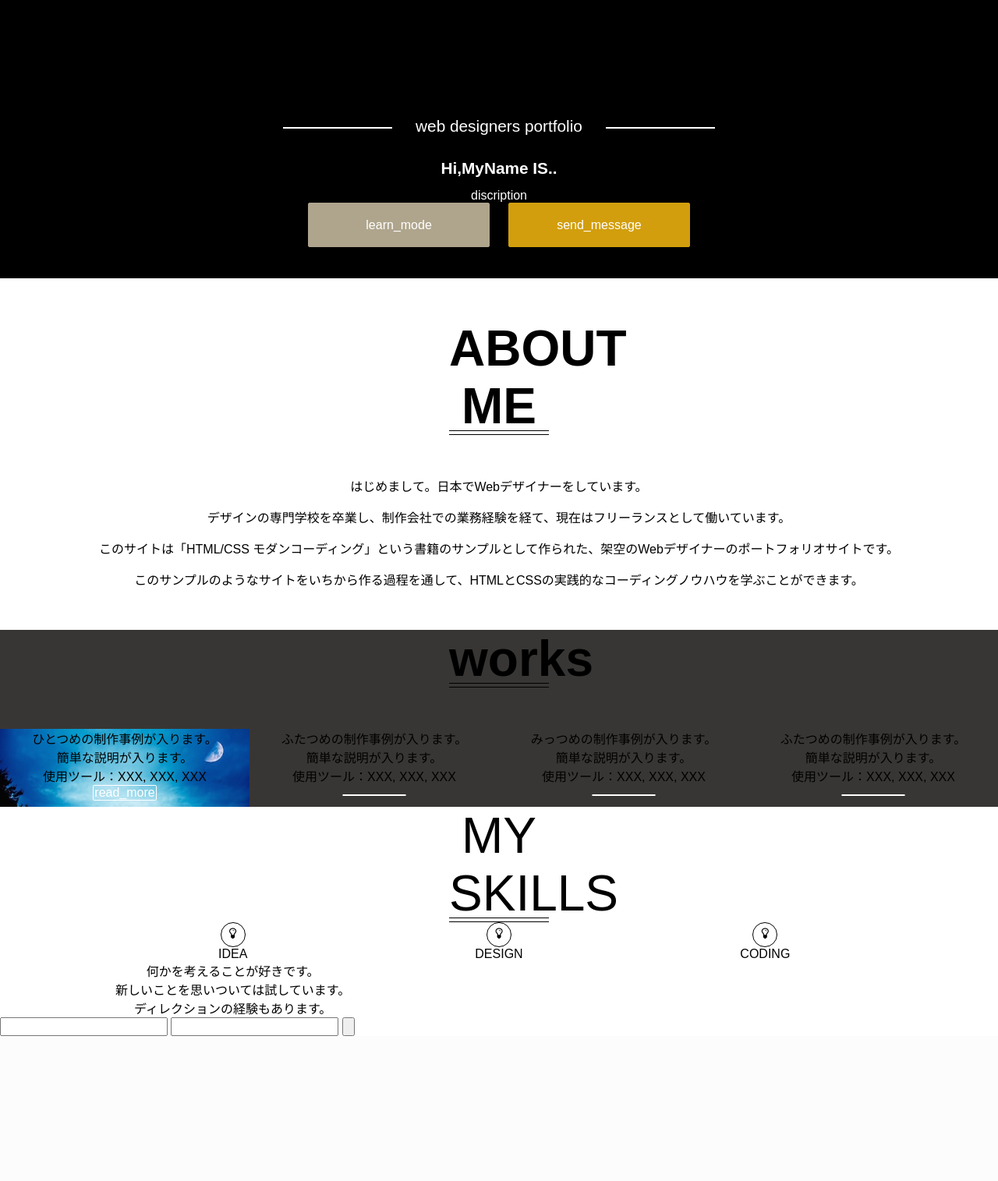
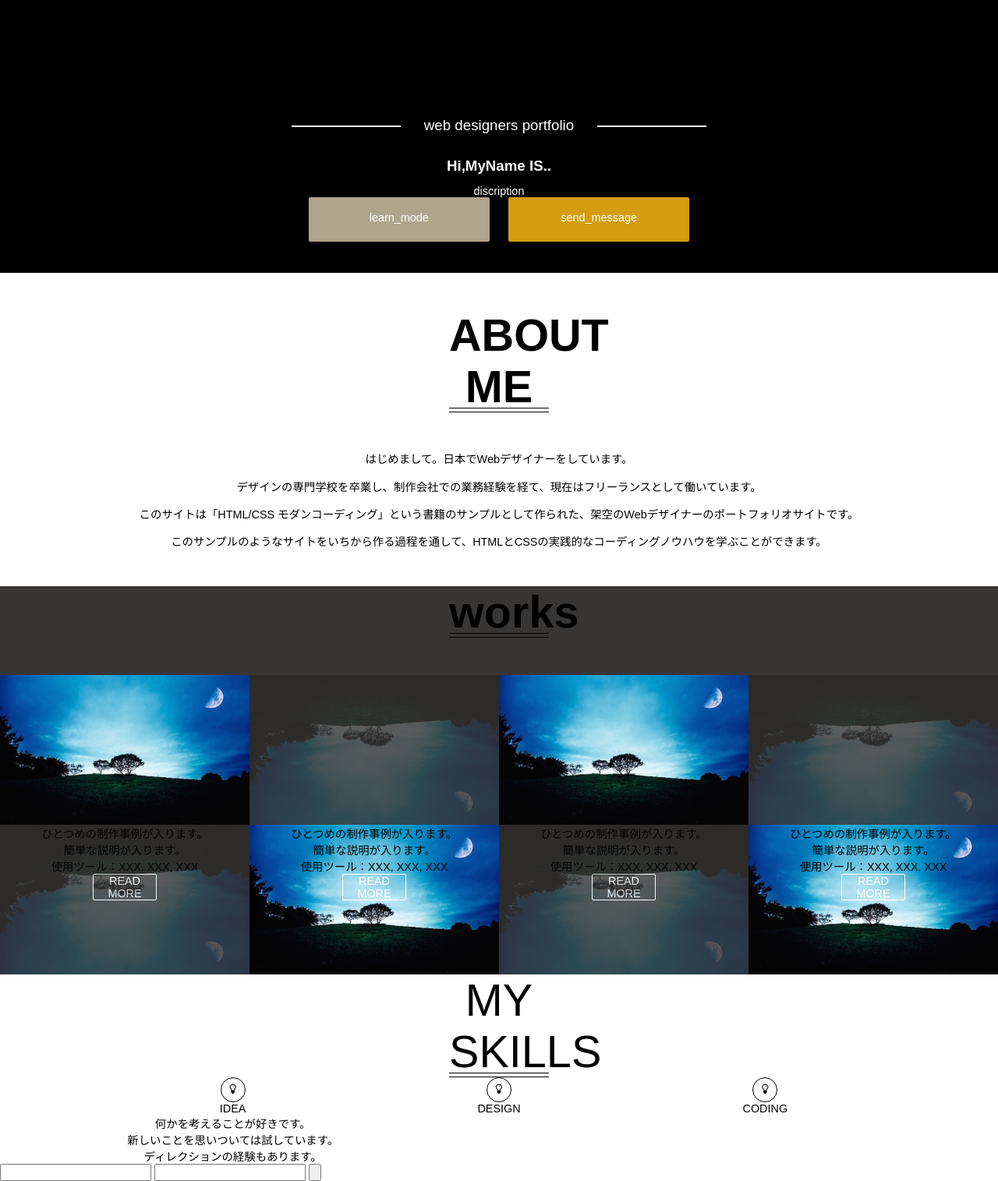
Before and after one commit to umanari145/css, a PHP site: page / in a window 1280 px wide. Shown: the whole page at 78% size. Before the commit the page ends 1329 px from the top, so only its background shows below. Run offline with PHP 8.4, Linux system fonts and the light colour scheme; some libraries are stand-ins or nearby versions.

Commit message:
反転ロジックを実装

```diff
--- a/samplesite02/css/style.css
+++ b/samplesite02/css/style.css
@@ -1,3 +1,6 @@
+html {
+  font-size: 90%;
+}
 .centering {
   margin-left: auto;
   margin-right: auto;
@@ -113,8 +116,23 @@ header .button_area .send_message {
 }
 .works .link_block .single_area {
   display: table-cell;
-  width: 25%;
-  height: 100px;
+  position: relative;
+}
+.works .link_block .single_area .work_image {
+  display: block;
+  width: 100%;
+}
+.works .link_block .single_area .work_inner {
+  position: absolute;
+  top: 50%;
+  left: 0;
+  width: 100%;
+  height: 50%;
+  text-align: center;
+}
+.works .link_block .single_area .work_inner .text-area {
+  margin-left: auto;
+  margin-right: auto;
   text-align: center;
 }
 .works .link_block .single_area a {
@@ -125,9 +143,28 @@ header .button_area .send_message {
   border: 1px solid #fff;
   border-radius: 2px;
 }
-.works .link_block .tree {
-  background-image: url('../img/tree.jpg');
-  background-size: cover;
+.works .link_block .single_area::after {
+  content: '';
+  position: absolute;
+  left: 0;
+  width: 100%;
+  height: 50%;
+  background: url('../img/tree.jpg') no-repeat;
+  background-size: 100% 100%;
+  opacity: 0.2;
+  transform: scaleY(-1);
+}
+.works .link_block .single_area:nth-child(odd) .work_image {
+  margin: 0 0 60%;
+}
+.works .link_block .single_area:nth-child(odd)::after {
+  top: 50%;
+}
+.works .link_block .single_area:nth-child(even) .work_image {
+  margin: 60% 0 0;
+}
+.works .link_block .single_area:nth-child(even)::after {
+  top: 0%;
 }
 .skill .icon_area_block {
   margin-left: auto;
--- a/samplesite02/css/style.less
+++ b/samplesite02/css/style.less
@@ -1,5 +1,7 @@
 // out: style.css
-
+html{
+	font-size: 90%;
+}
 .centering{
 	margin-left: auto;
 	margin-right: auto;
@@ -117,9 +119,22 @@ header {
 		table-layout: fixed;
 		.single_area {
 			display: table-cell;
-			width: 25%;
-			height: 100px;
-			text-align: center;
+			position: relative;
+			.work_image{
+				display: block;
+				width: 100%;
+			}
+			.work_inner{
+				position: absolute;
+				top:50%;
+				left:0;
+				width: 100%;
+				height:50%;
+				text-align: center;
+				.text-area{
+					.centering;
+				}
+			}
 			a{
 				color: #fff;
 				text-decoration: none;
@@ -128,11 +143,38 @@ header {
 				border: 1px solid #fff;
 				border-radius: 2px;
 			}
+			&::after{
+				content:'';
+				position: absolute;
+				left:0;
+				width: 100%;
+				height:50%;
+				background: url('../img/tree.jpg') no-repeat;
+				background-size: 100% 100%;
+				opacity: 0.2;
+				transform: scaleY(-1);
+			}
+			&:nth-child(odd){
+				.work_image{
+					margin: 0 0 60%;
+				}
+				&::after{
+					top:50%;
+				}
+			}
+			&:nth-child(even){
+				.work_image{
+					margin: 60% 0 0;
+				}
+				&::after{
+					top:0%;
+				}
+			}
+
 		}
 
 		.tree{
-			background-image: url('../img/tree.jpg');
-			background-size: cover;
+
 		}
 	}
 }
--- a/samplesite02/index.html
+++ b/samplesite02/index.html
@@ -36,42 +36,50 @@
 		<h2 class="article_title">works</h2>
 		<div class="link_block">
 			<div class="single_area tree">
-				<div class="text_area">
+				<img src="img/tree.jpg" class="work_image">
+				<div class="work_inner">
+					<div class="text-area">
 						ひとつめの制作事例が入ります。<br>
 						簡単な説明が入ります。<br>
 						使用ツール：XXX, XXX, XXX<br>
 					</div>
-				<a href="" class="link_area">
-					read_more
-				</a>
+					<a href="#" class="button">READ MORE</a>
 				</div>
-			<div class="single_area">
-				<div class="text_area">
-					ふたつめの制作事例が入ります。<br>
+			</div>
+			<div class="single_area tree">
+				<img src="img/tree.jpg" class="work_image">
+				<div class="work_inner">
+					<div class="text-area">
+						ひとつめの制作事例が入ります。<br>
 						簡単な説明が入ります。<br>
 						使用ツール：XXX, XXX, XXX<br>
 					</div>
-				<a href="" class="link_area"></a>
+					<a href="#" class="button">READ MORE</a>
 				</div>
-			<div class="single_area">
-				<div class="text_area">
-					みっつめの制作事例が入ります。<br>
+			</div>
+			<div class="single_area tree">
+				<img src="img/tree.jpg" class="work_image">
+				<div class="work_inner">
+					<div class="text-area">
+						ひとつめの制作事例が入ります。<br>
 						簡単な説明が入ります。<br>
 						使用ツール：XXX, XXX, XXX<br>
 					</div>
-				<a href="" class="link_area"></a>
+					<a href="#" class="button">READ MORE</a>
 				</div>
-			<div class="single_area">
-				<div class="text_area">
-					ふたつめの制作事例が入ります。<br>
+			</div>
+			<div class="single_area tree">
+				<img src="img/tree.jpg" class="work_image">
+				<div class="work_inner">
+					<div class="text-area">
+						ひとつめの制作事例が入ります。<br>
 						簡単な説明が入ります。<br>
 						使用ツール：XXX, XXX, XXX<br>
 					</div>
-				<a href="" class="link_area"></a>
+					<a href="#" class="button">READ MORE</a>
 				</div>
 			</div>
 
-		<div class="link_block">
 		</div>
 
 	</section>
```
Lines whose indentation alone changed are shown as unchanged.
